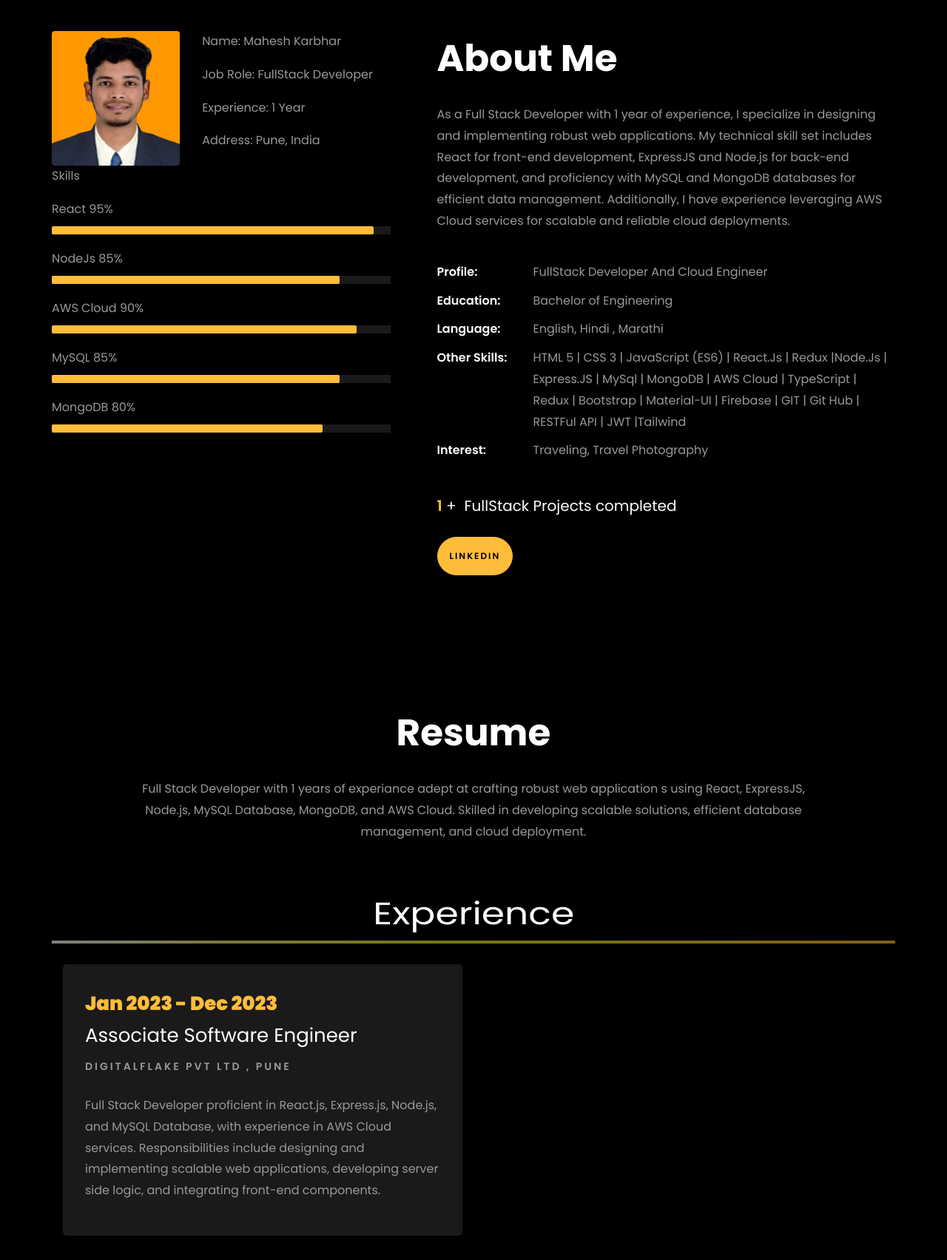
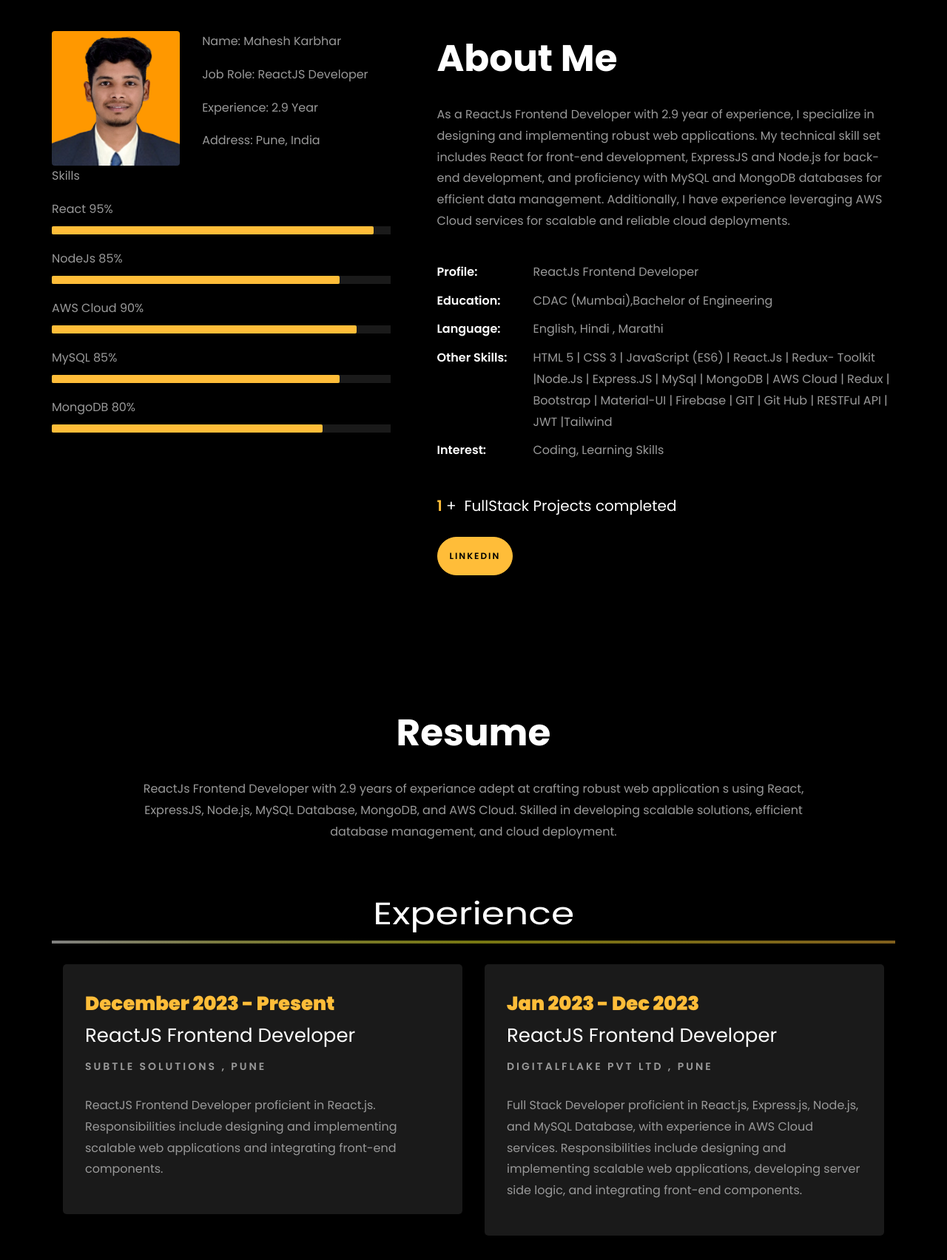
Before and after one commit to maheshkarbhardev/maheshkarbhardev-portfolio.github.io, a plain HTML site: page index.html in a window 1280 px wide. Shown: the part 820-2524 px from the top of the page at 74% size. Drawn offline with Linux system fonts and the light colour scheme; files whose address does not match are found by name.

Commit message:
New Updated Resume

```diff
--- a/index.html
+++ b/index.html
@@ -146,7 +146,7 @@
 	          	</div>
 		          <div class="one-forth d-flex  align-items-center ftco-animate" data-scrollax=" properties: { translateY: '70%' }">
 		          	<div class="text">
-		          		<span class="subheading">Hello</span>
+		          		<span class="subheading">Hello !</span>
 			            <h1 class="mb-4 mt-3">I'm <span>Mahesh Karbhar</span></h1>
 
 						<!-- Element to contain animated typing -->
@@ -160,8 +160,8 @@
 						// Create an array of typing text
 						const typingTexts = [
 						'FullStack Developer  ',
-						'Frontend Developer  ',
-						'Backend Developer   ',
+						'Frontend ReactJS Developer  ',
+						'Backend NodeJS Developer   ',
 						'AWS Cloud Engineer   ',
 
 						];
@@ -222,8 +222,8 @@
 									<div class="col-sm-6 col-md-7">
 									  <div class="about-info">
 										<p><span class="title-s">Name: </span> <span>Mahesh Karbhar</span></p>
-										<p><span class="title-s">Job Role: </span> <span>FullStack Developer</span></p>
-										<p><span class="title-s">Experience: </span> <span>1 Year</span></p>
+										<p><span class="title-s">Job Role: </span> <span>ReactJS Developer</span></p>
+										<p><span class="title-s">Experience: </span> <span>2.9 Year</span></p>
 										<p><span class="title-s">Address: </span> <span>Pune, India</span></p>
 									  </div>
 									</div>
@@ -272,16 +272,16 @@
 								<h1 class="big"></h1>
 								<h2 class="mb-4">About Me</h2>
 
-								<p>As a Full Stack Developer with 1 year of experience, I specialize in designing and implementing robust web applications. My technical skill set includes React for front-end development, ExpressJS and Node.js for back-end development, and proficiency with MySQL and MongoDB databases for efficient data management. Additionally, I have experience leveraging AWS Cloud services for scalable and reliable cloud deployments.</p>
+								<p>As a ReactJs Frontend Developer with 2.9 year of experience, I specialize in designing and implementing robust web applications. My technical skill set includes React for front-end development, ExpressJS and Node.js for back-end development, and proficiency with MySQL and MongoDB databases for efficient data management. Additionally, I have experience leveraging AWS Cloud services for scalable and reliable cloud deployments.</p>
 								<ul class="about-info mt-4 px-md-0 px-2">
-									<li class="d-flex"><span>Profile:</span> <span>FullStack Developer And Cloud Engineer</span></li>
+									<li class="d-flex"><span>Profile:</span> <span>ReactJs Frontend Developer</span></li>
 
-									<li class="d-flex"><span>Education:</span> <span>Bachelor of Engineering</span></li>
+									<li class="d-flex"><span>Education:</span> <span>CDAC (Mumbai),Bachelor of Engineering</span></li>
 									<li class="d-flex"><span>Language:</span> <span>English, Hindi , Marathi</span></li>
 
-									<li class="d-flex"><span>Other Skills:</span> <span> HTML 5 | CSS 3  | JavaScript (ES6) | React.Js | Redux |Node.Js | Express.JS | MySql | MongoDB | AWS
-										Cloud | TypeScript | Redux | Bootstrap | Material-UI | Firebase | GIT | Git Hub | RESTFul API | JWT |Tailwind    </span></li>
-									<li class="d-flex"><span>Interest:</span> <span>Traveling, Travel Photography</span></li>
+									<li class="d-flex"><span>Other Skills:</span> <span> HTML 5 | CSS 3  | JavaScript (ES6) | React.Js | Redux- Toolkit |Node.Js | Express.JS | MySql | MongoDB | AWS
+										Cloud | Redux | Bootstrap | Material-UI | Firebase | GIT | Git Hub | RESTFul API | JWT |Tailwind    </span></li>
+									<li class="d-flex"><span>Interest:</span> <span>Coding, Learning Skills</span></li>
 
 								</ul>
 							</div>
@@ -312,7 +312,7 @@
           <div class="col-md-10 heading-section text-center ftco-animate">
           	<h1 class="big big-2"></h1>
             <h2 class="mb-4">Resume</h2>
-            <p>Full Stack Developer with 1 years of experiance adept at crafting robust web application s using
+            <p>ReactJs Frontend Developer with 2.9 years of experiance adept at crafting robust web application s using
 				React, ExpressJS, Node.js, MySQL Database, MongoDB, and AWS Cloud. Skilled in developing scalable
 				solutions, efficient database management, and cloud deployment.  </p>
           </div>
@@ -327,8 +327,21 @@
 		<div class="row">
 				<div class="col-md-6">
 					<div class="resume-wrap ftco-animate">
+						<span class="date"> December 2023  -  Present </span>
+						<h2>ReactJS Frontend Developer </h2>
+						<span class="position">Subtle Solutions , Pune </span>
+						<p class="mt-4"> ReactJS Frontend Developer proficient in React.js. Responsibilities include designing and implementing scalable web
+						applications and integrating front-end components.
+
+						</p>
+					</div>
+
+				</div>
+
+				<div class="col-md-6">
+					<div class="resume-wrap ftco-animate">
 						<span class="date"> Jan 2023  -  Dec 2023 </span>
-						<h2>Associate Software Engineer </h2>
+						<h2>ReactJS Frontend Developer</h2>
 						<span class="position">DigitalFlake PVT LTD , Pune </span>
 						<p class="mt-4"> Full Stack Developer proficient in React.js, Express.js, Node.js, and MySQL Database, with
 							experience in AWS Cloud services. Responsibilities include designing and implementing scalable web
@@ -373,7 +386,7 @@
 
     		<div class="row justify-content-center mt-5">
     			<div class="col-md-6 text-center ftco-animate">
-    				<p><a href="./images/Mahesh Karbhar Resume.pdf" target="_blank" class="btn btn-primary py-4 px-5">Download CV</a></p>
+    				<p><a href="./images/ReactJS Frontend Resume.pdf" target="_blank" class="btn btn-primary py-4 px-5">Download CV</a></p>
     			</div>
     		</div>
     	</div>
```
Also changed, not shown: 1 other file.
